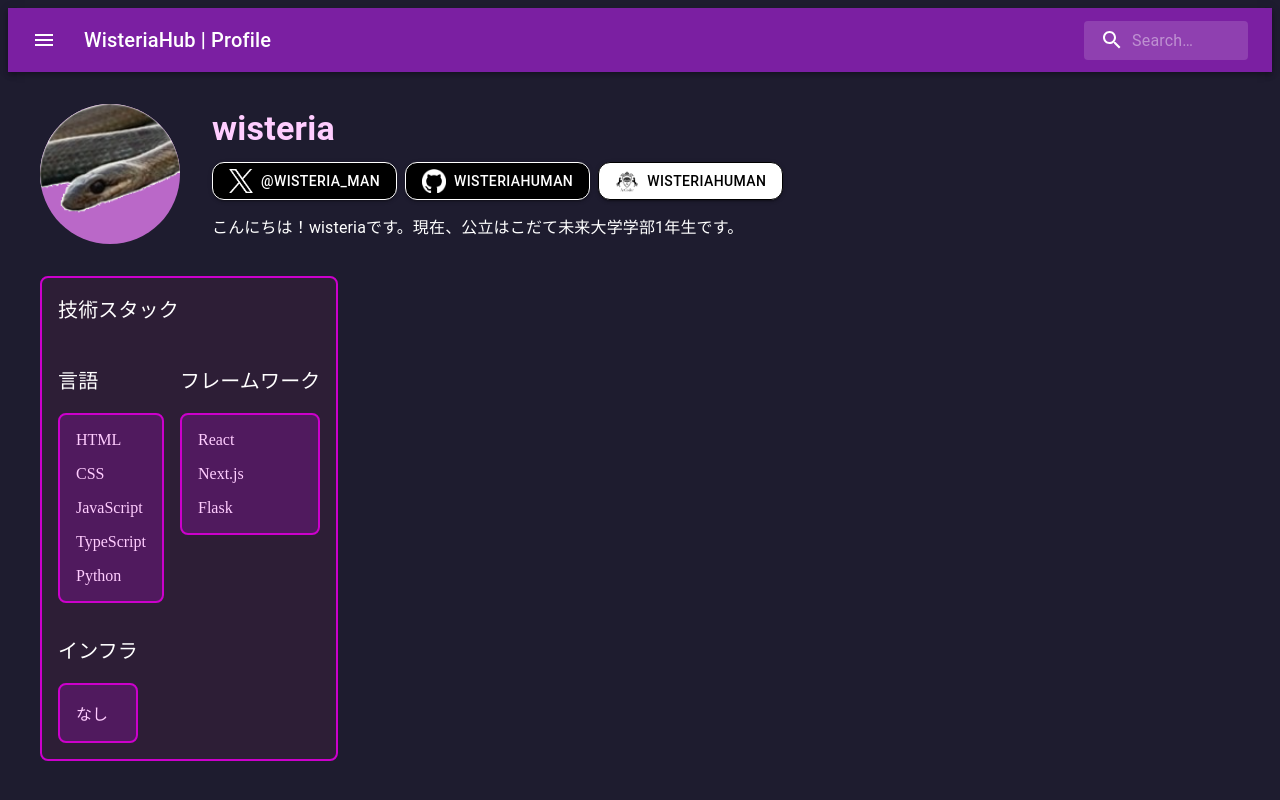
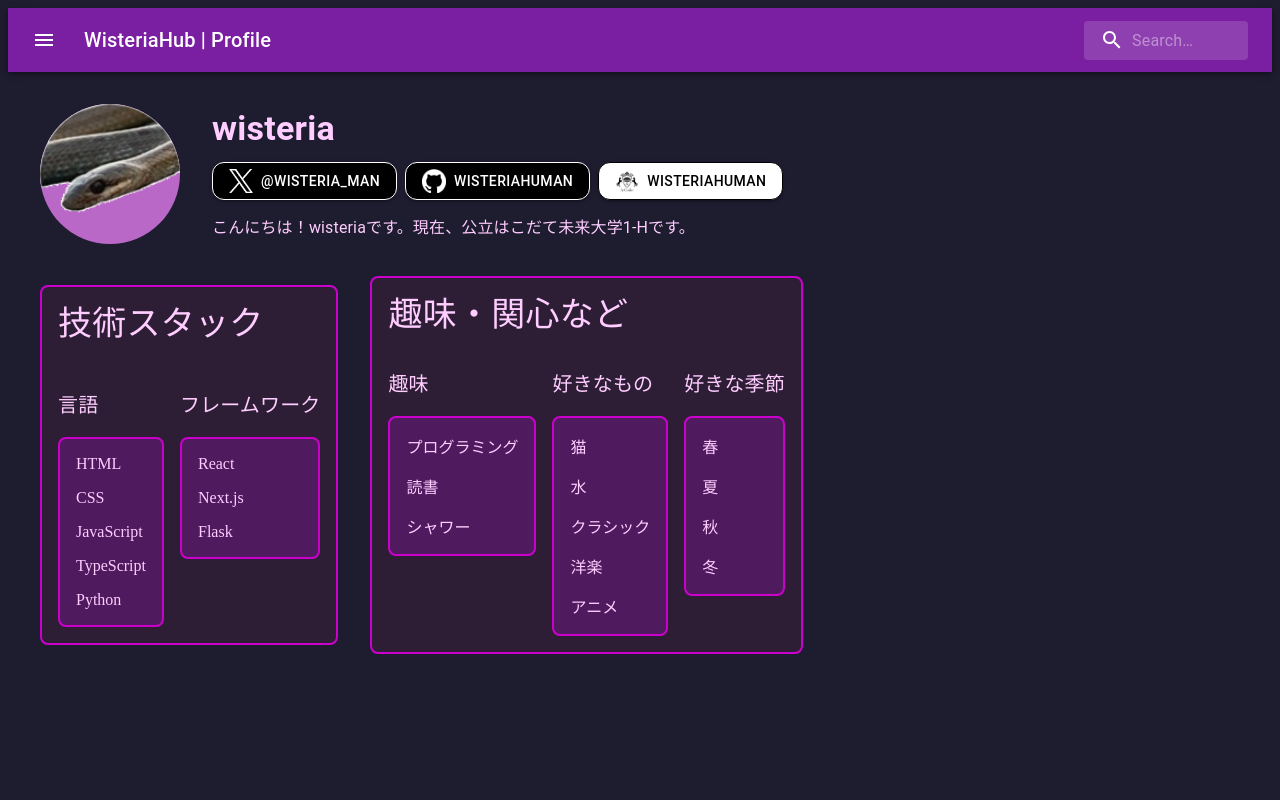
Before and after one commit to wisteriahuman/wisteria-hub, a Next.js app: page /profile in a window 1280 px wide. Built offline with nearby package versions, Linux system fonts and the light colour scheme.

Commit message:
add 趣味・関心を追加

```diff
--- /dev/null
+++ b/src/components/hobbyInterests/hobbyInterests.tsx
@@ -0,0 +1,38 @@
+import React from "react";
+import { Box, Typography } from "@mui/material";
+import Grid from "@mui/material/Grid2";
+import ListBox from "@/components/listBox/ListBox";
+
+
+const HobbyInterests: React.FC = () => {
+    return (
+        <>
+            <Typography variant="h4">趣味・関心など</Typography>
+            <Grid container spacing={2}>
+                <Grid>
+                    <ListBox
+                        title="趣味"
+                        items={["プログラミング", "読書", "シャワー"]}
+                        dense={false}
+                    />
+                </Grid>
+                <Grid>
+                    <ListBox
+                        title="好きなもの"
+                        items={["猫", "水", "クラシック", "洋楽", "アニメ"]}
+                        dense={false}
+                    />
+                </Grid>
+                <Grid>
+                    <ListBox
+                        title="好きな季節"
+                        items={["春", "夏", "秋", "冬"]}
+                        dense={false}
+                    />
+                </Grid>
+            </Grid>
+        </>
+    );
+}
+
+export default HobbyInterests;
--- a/src/components/profile/Main.tsx
+++ b/src/components/profile/Main.tsx
@@ -5,11 +5,12 @@ import Grid from "@mui/material/Grid2";
 import Image from "next/image";
 import Button from "@mui/material/Button";
 import Techs from "@/components/techs/Techs";
+import HobbyInterests from "@/components/hobbyInterests/hobbyInterests";
 
 export default function Main() {
 
     return (
-        <Box sx={{ padding: 4 }}>
+        <Box sx={{ padding: 4, color: "#ffcdff"}}>
             <Grid container spacing={4} alignItems="center">
                 <Grid sx={{ xs: 12, sm: 8 }}>
                     <Box sx={{ position: "relative", width: 140, height: 140, backgroundColor: "secondary.light", borderRadius: "50%" }}>
@@ -27,7 +28,6 @@ export default function Main() {
                         variant="h4"
                         component="h1"
                         sx={{
-                            color: "#ffcdff",
                             fontWeight: "bold",
                         }}
                         gutterBottom
@@ -91,12 +91,12 @@ export default function Main() {
                         </Button>
                     </Box>
                     <Typography variant="body1" component="p">
-                        こんにちは！wisteriaです。現在、公立はこだて未来大学学部1年生です。
+                        こんにちは！wisteriaです。現在、公立はこだて未来大学1-Hです。
                     </Typography>
                 </Grid>
             </Grid>
             <Grid container spacing={4} alignItems="center">
-                <Box
+                <Grid
                     sx={{
                         backgroundColor: "#2d1e36",
                         padding: 2,
@@ -105,11 +105,22 @@ export default function Main() {
                         marginTop: 4,
                     }}
                 >
-                    <Typography variant="h6" gutterBottom>
+                    <Typography variant="h4" gutterBottom>
                         技術スタック
                     </Typography>
                     <Techs />
-                </Box>
+                </Grid>
+                <Grid
+                    sx={{
+                        backgroundColor: "#2d1e36",
+                        padding: 2,
+                        border: "2px solid #cc00cc",
+                        borderRadius: "8px",
+                        marginTop: 4,
+                    }}
+                >
+                    <HobbyInterests />
+                </Grid>
             </Grid>
         </Box>
     );
--- a/src/components/techs/Techs.tsx
+++ b/src/components/techs/Techs.tsx
@@ -3,7 +3,7 @@
 import * as React from "react";
 import Box from "@mui/material/Box";
 import Grid from "@mui/material/Grid2";
-import ListBox from "@/components/techs/ListBox";
+import ListBox from "@/components/listBox/ListBox";
 
 
 
@@ -22,11 +22,11 @@ export default function Techs() {
                     <ListBox title="フレームワーク" items={techs_fw} dense={dense} />
                 </Grid>
             </Grid>
-            <Grid container spacing={2}>
+            {/* <Grid container spacing={2}>
                 <Grid sx={{ xs: 12, md: 6 }}>
                     <ListBox title="インフラ" items={["なし"]} dense={dense} />
                 </Grid>
-            </Grid>
+            </Grid> */}
         </Box>
     );
 }
```
Also changed, not shown: src/components/listBox/ListBox.tsx (renamed from src/components/techs/ListBox.tsx).
